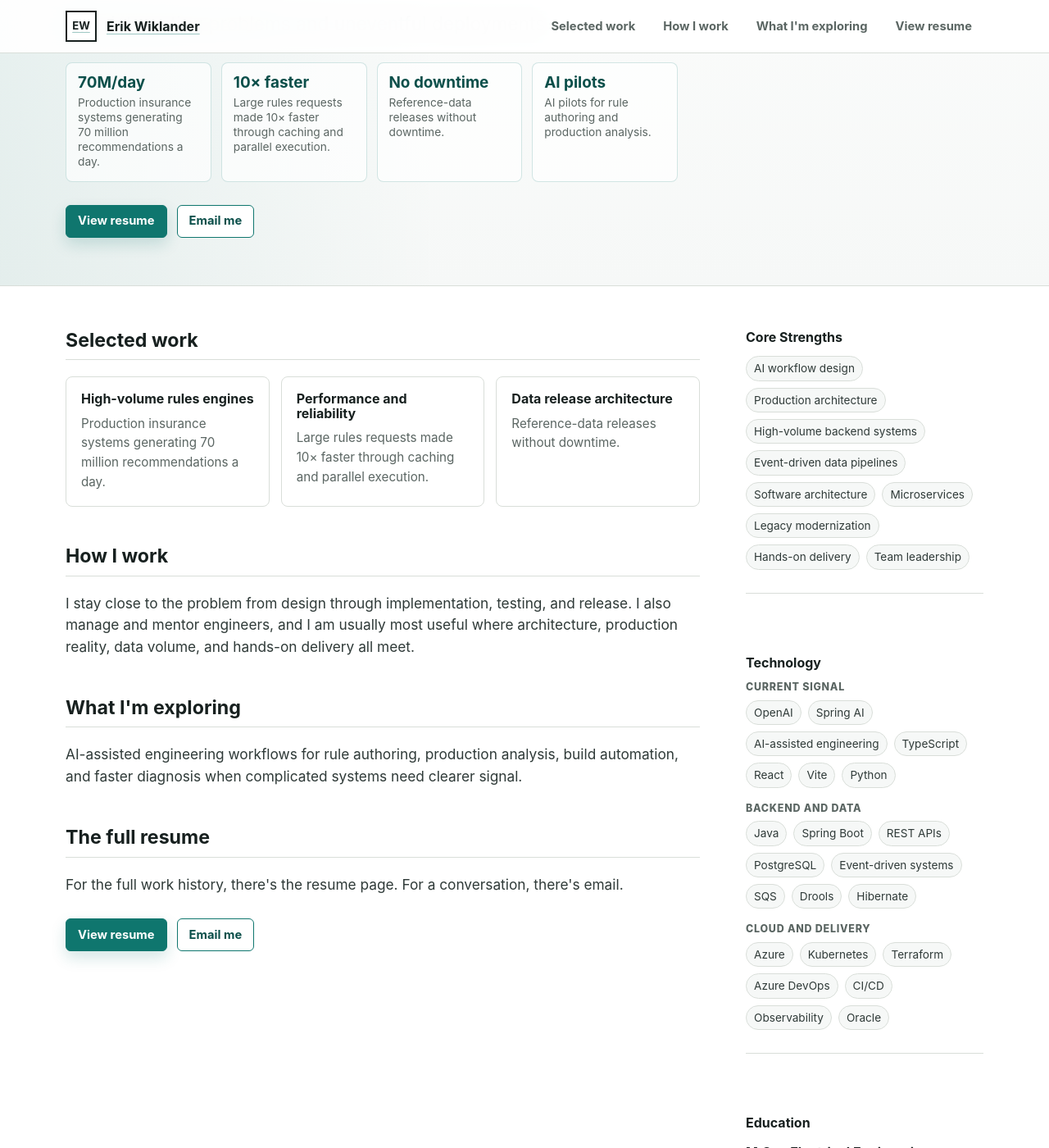
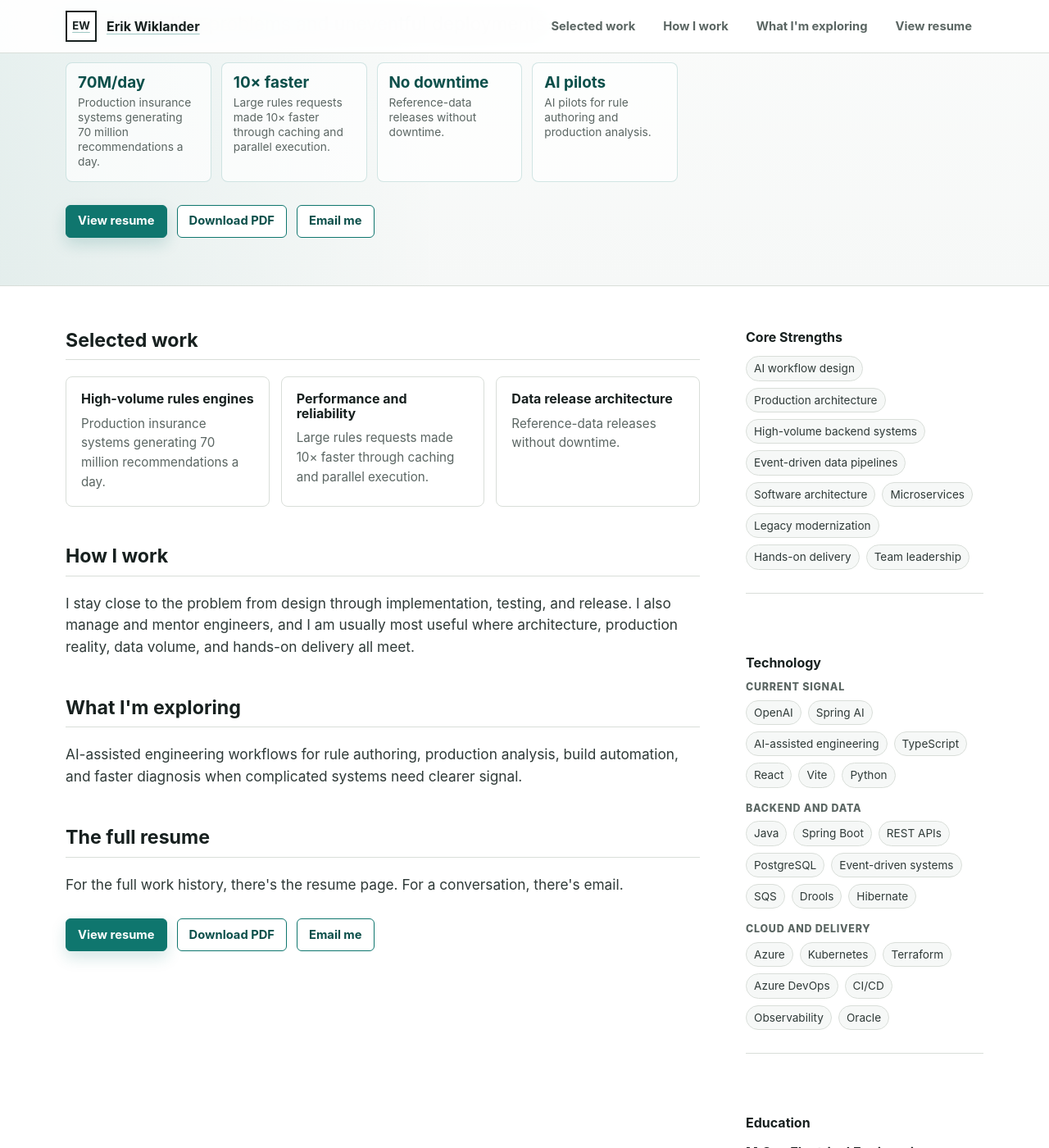
Before and after one commit to erikwiklander/resume, a Jekyll site: the page index.html, which Jekyll copies as it is, in a window 1280 px wide and 1400 px high, scrolled down 517 px. Shown: the whole window at 82% size. Built offline with Jekyll 4.4.1, drawn with Linux system fonts in a browser that asks for light colours.

Commit message:
Publish resume PDF and document regeneration workflow

```diff
--- a/_config.yml
+++ b/_config.yml
@@ -5,3 +5,4 @@ markdown: kramdown
 
 exclude:
   - README.md
+  - AGENTS.md
--- a/_layouts/resume.html
+++ b/_layouts/resume.html
@@ -292,6 +292,7 @@
       </a>
       <nav class="nav" aria-label="Resume actions">
         <a class="button secondary" href="/">Home</a>
+        <a class="button secondary" href="/assets/Erik_Wiklander_Resume.pdf">Download PDF</a>
       </nav>
     </div>
   </header>
--- a/index.html
+++ b/index.html
@@ -604,6 +604,7 @@
           </ul>
           <div class="actions">
             <a class="button" href="resume/">View resume</a>
+            <a class="button secondary" href="assets/Erik_Wiklander_Resume.pdf">Download PDF</a>
             <a class="button secondary" href="mailto:erik@wiklander.org">Email me</a>
           </div>
         </div>
@@ -655,6 +656,7 @@
             <p class="summary">For the full work history, there's the resume page. For a conversation, there's email.</p>
             <div class="actions">
               <a class="button" href="resume/">View resume</a>
+              <a class="button secondary" href="assets/Erik_Wiklander_Resume.pdf">Download PDF</a>
               <a class="button secondary" href="mailto:erik@wiklander.org">Email me</a>
             </div>
           </section>
```
Also changed, not shown: AGENTS.md (added, +3 -0 lines), README.md, 4 other files.
